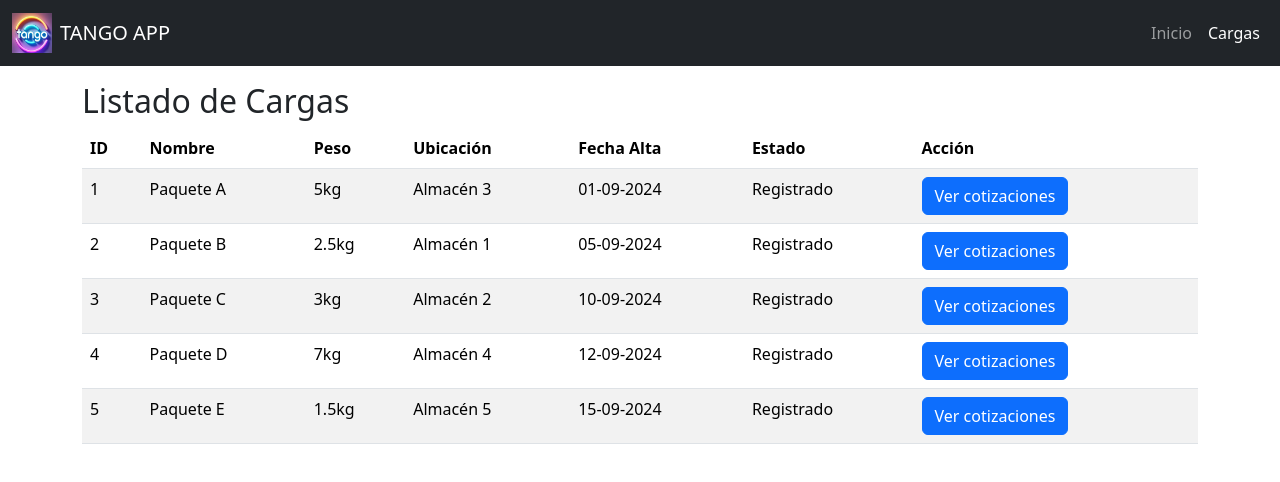
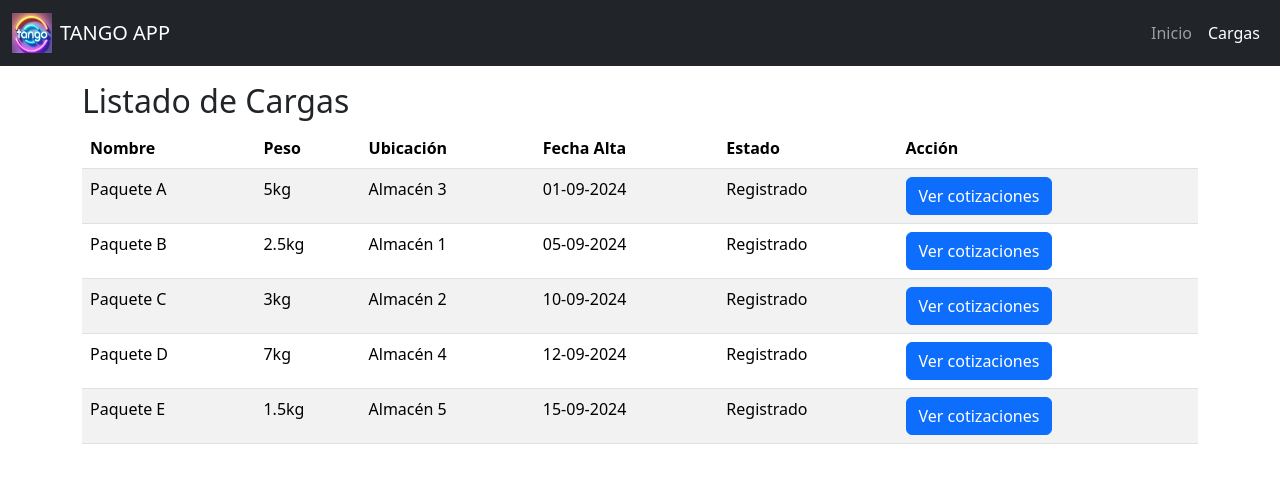
Before and after one commit to facute366/ISW_2024_4K1_GRUPO7, a React (Create React App) app in the folder Entregas/Trabajos Practicos/ISW_TP_6/frontend/: page /Carga in a window 1280 px wide. Shown: the top 482 px of the page. Built offline with nearby package versions, Linux system fonts and the light colour scheme.

Commit message:
Saco Id de ListadoCarga

```diff
--- a/Entregas/Trabajos Practicos/ISW_TP_6/frontend/src/components/Carga.js
+++ b/Entregas/Trabajos Practicos/ISW_TP_6/frontend/src/components/Carga.js
@@ -41,7 +41,6 @@ const Carga = () => {
       <table className="table table-striped">
         <thead>
           <tr>
-            <th>ID</th>
             <th>Nombre</th>
             <th>Peso</th>
             <th>Ubicación</th>
@@ -53,7 +52,6 @@ const Carga = () => {
         <tbody>
           {lista.map((item) => (
             <tr key={item.id}>
-              <td>{item.id}</td>
               <td>{item.nombre}</td>
               <td>{item.peso}</td>
               <td>{item.ubicacion}</td>
--- a/Entregas/Trabajos Practicos/ISW_TP_6/frontend/src/components/ListadoCarga.js
+++ b/Entregas/Trabajos Practicos/ISW_TP_6/frontend/src/components/ListadoCarga.js
@@ -7,7 +7,6 @@ const ListadoCarga = ({ lista }) => {
       <table className="table table-striped">
         <thead>
           <tr>
-            <th>ID</th>
             <th>Nombre</th>
             <th>Precio</th>
             <th>Stock</th>
@@ -18,7 +17,6 @@ const ListadoCarga = ({ lista }) => {
         <tbody>
           {lista.map((item) => (
              <tr key={item.IdArticulo}>
-              <td>{item.IdArticulo}</td>
               <td>{item.Nombre}</td>
               <td>{item.Precio}</td>
               <td>{item.Stock}</td>
--- a/Entregas/Trabajos Practicos/ISW_TP_6/frontend/src/components/Menu.jsx
+++ b/Entregas/Trabajos Practicos/ISW_TP_6/frontend/src/components/Menu.jsx
@@ -2,7 +2,6 @@ import React from "react";
 import { NavLink } from "react-router-dom";
 import 'bootstrap/dist/css/bootstrap.min.css';
 import 'bootstrap/dist/js/bootstrap.bundle.min.js';
-//import logo from '../public/logo.png';
 
 function Menu() {
   return (
```
